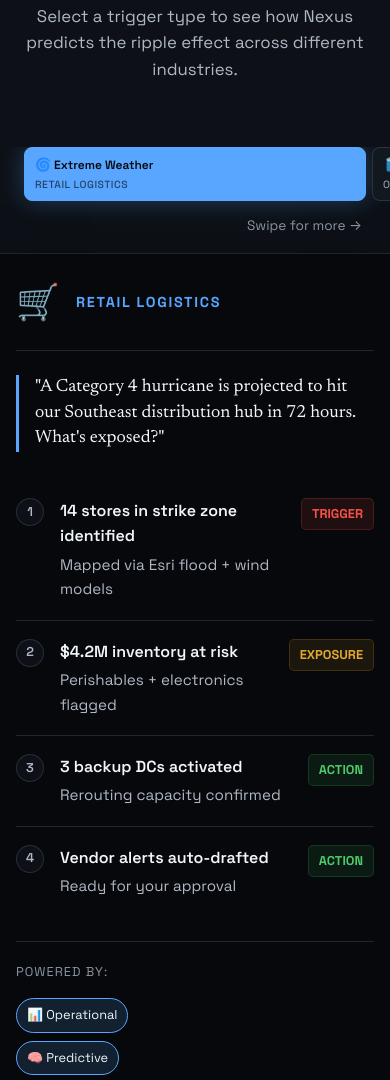
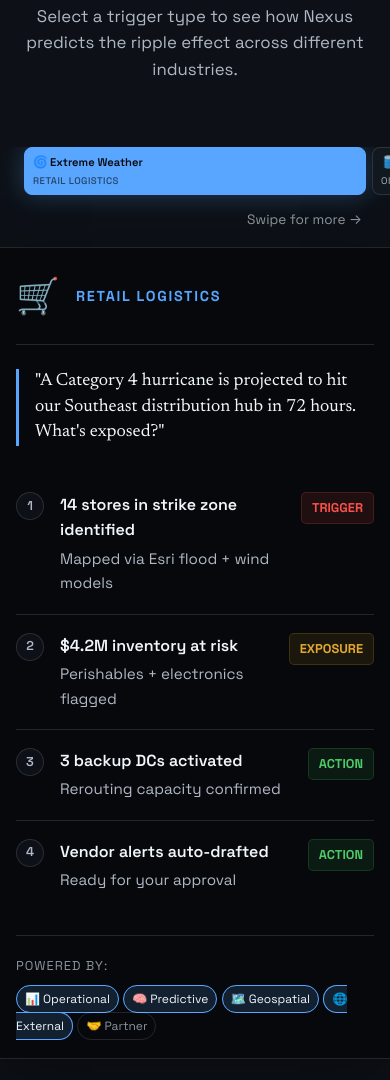
Before and after one commit to 5v6rp29qn7-bot/rebirth-nexus-site, a plain HTML site: page index.html in a window 390 px wide. Shown: the part 3462-4542 px from the top of the page. Drawn offline with Linux system fonts and the light colour scheme.

Commit message:
Add files via upload

```diff
--- a/index.html
+++ b/index.html
@@ -948,12 +948,12 @@ footer {
     }
     .trigger-btn {
         flex-shrink: 0;
-        padding: 8px 10px;
+        padding: 6px 8px;
         white-space: nowrap;
     }
-    .trigger-title { font-size: 0.75rem; display: flex; align-items: center; }
-    .trigger-icon { font-size: 0.8rem; margin-right: 3px; }
-    .trigger-context { font-size: 0.65rem; }
+    .trigger-title { font-size: 0.7rem; display: flex; align-items: center; margin-bottom: 1px; }
+    .trigger-icon { font-size: 0.75rem; margin-right: 2px; }
+    .trigger-context { font-size: 0.6rem; }
     .scroll-hint { display: block; font-size: 0.85rem; margin-top: 6px; }
     .results-panel {
         padding: 20px 16px;
@@ -967,18 +967,17 @@ footer {
     .chain-content h4 { font-size: 1rem; }
     .chain-content p { font-size: 0.95rem; }
     .chain-tag { font-size: 0.8rem; padding: 5px 10px; }
-    .attr-label { font-size: 0.8rem; display: block; margin-bottom: 8px; }
+    .attr-label { font-size: 0.8rem; display: block; margin-bottom: 8px; width: 100%; }
     .pillar-attribution {
-        flex-direction: column;
-        align-items: flex-start;
-        gap: 8px;
+        display: block;
     }
-    .attr-pillars-row {
-        display: flex;
-        flex-wrap: wrap;
+    .attr-pillars-wrap {
+        display: grid;
+        grid-template-columns: repeat(3, auto);
         gap: 6px;
+        justify-content: start;
     }
-    .attr-pillar { font-size: 0.8rem; padding: 6px 10px; }
+    .attr-pillar { font-size: 0.75rem; padding: 5px 8px; }
     .cascade-note { font-size: 0.95rem; }
     .cascade-agitation { font-size: 1rem; }
     .cascade-counterfactual { font-size: 0.95rem; }
```
